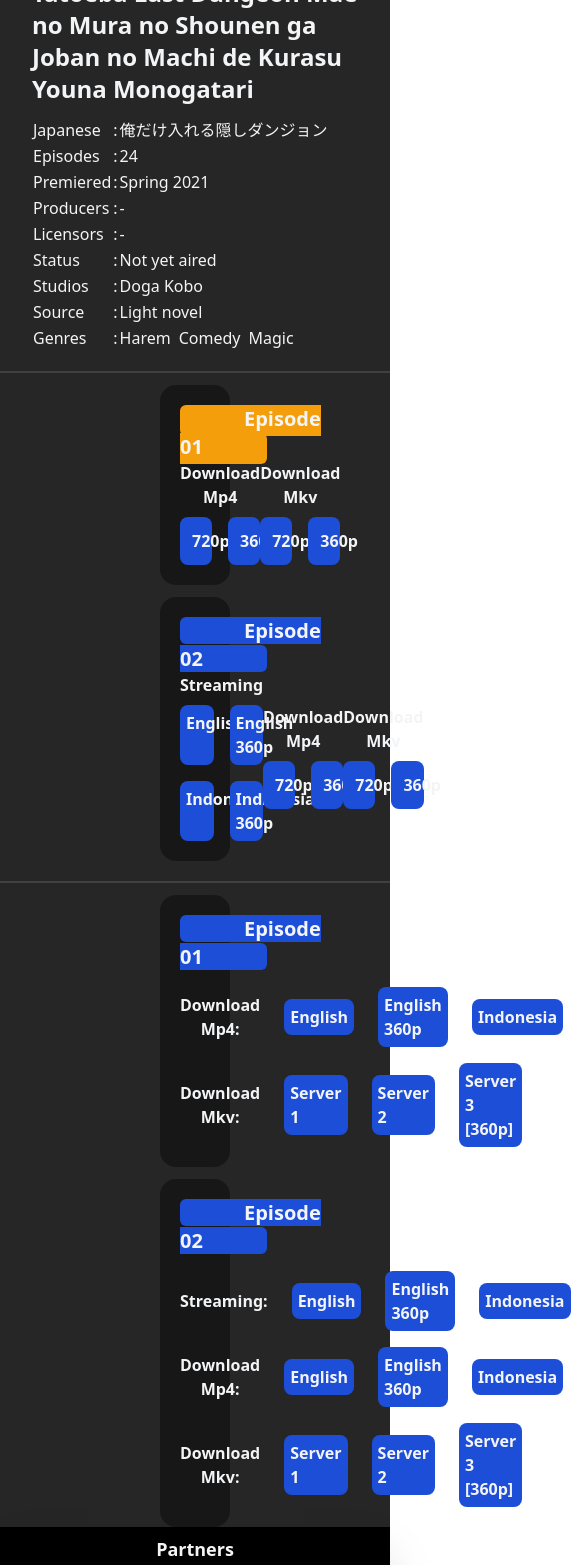
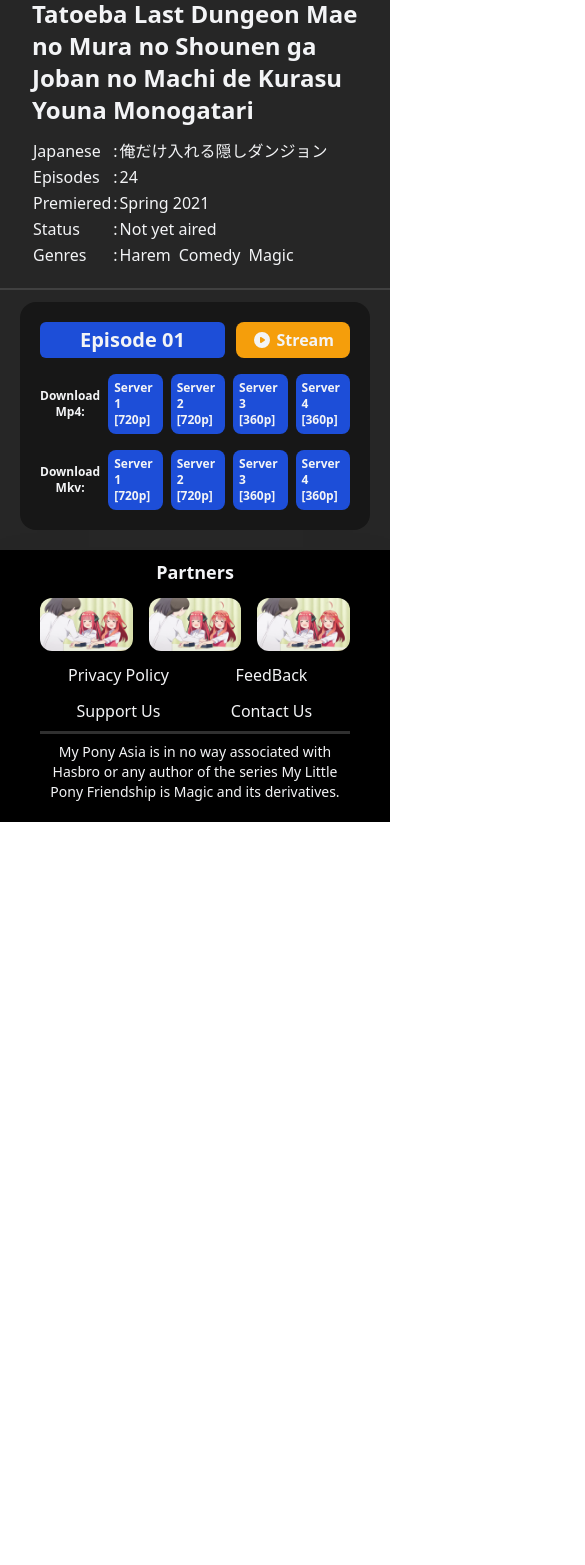
Before and after one commit to KingSit3/TailwindTemplate, a Next.js app: page /myAnimeAsia/detail in a window 390 px wide. Shown: the part 432-1997 px from the top of the page, 585 px wide, since content can reach past the window. After the commit the page ends 1254 px from the top, so only its background shows below. Built offline with nearby package versions, Linux system fonts and the light colour scheme.

Commit message:
Add Responsive

```diff
--- a/pages/myAnimeAsia/detail.jsx
+++ b/pages/myAnimeAsia/detail.jsx
@@ -15,7 +15,7 @@ const Homepage = () => {
 
             {/* {{-- Top Section --}} */}
                 <div className="my-5 flex flex-col md:flex-row mx-5 md:mx-16 lg:mx-32">
-                    <img className="mx-auto max-w-sm sm:max-w-md md:max-w-xl" src="../image/otaku-anime.jpg" alt="Poster"/>
+                    <img className="mx-auto w-60" src="../image/animePoster.webp" alt="Poster"/>
                     <div className="ml-3 md:ml-10">
                         <p className="font-bold text-2xl">Tatoeba Last Dungeon Mae no Mura no Shounen ga Joban no Machi de Kurasu Youna Monogatari</p>
                         <table className="table mt-3">
@@ -35,29 +35,9 @@ const Homepage = () => {
                                 <td>Spring 2021</td>
                             </tr>
                             <tr>
-                                <td>Producers</td>
-                                <td>:</td>
-                                <td>-</td>
-                            </tr>
-                            <tr>
-                                <td>Licensors</td>
-                                <td>:</td>
-                                <td>-</td>
-                            </tr>
-                            <tr>
                                 <td>Status</td>
                                 <td>:</td>
                                 <td>Not yet aired</td>
-                            </tr>
-                            <tr>
-                                <td>Studios</td>
-                                <td>:</td>
-                                <td>Doga Kobo</td>
-                            </tr>
-                            <tr>
-                                <td>Source</td>
-                                <td>:</td>
-                                <td>Light novel</td>
                             </tr>
                             <tr>
                                 <td>Genres</td>
@@ -73,111 +53,35 @@ const Homepage = () => {
                 </div>
             {/* {{-- End Top Section --}} */}
 
-            {/* Episodes Links */}
-                <div className="border-t-2 border-trueGray-700">
+            {/* Episodes Links V2 */}
+                <div className="border-t-2 mt-5 border-trueGray-700 mb-5">
                     {/* EPisode Link */}
-                    <div className="px-40 mt-3 font-semibold">
+                        <div className="px-5 lg:px-40 mt-3 font-semibold">
                         <div className="bg-trueGray-900 p-5 rounded-2xl">
-                            <span className="bg-amber-500 px-16 rounded-md text-xl pb-1">Episode 01</span>
-                            <div className="flex justify-between">
-                            <div className="flex flex-col justify-center">
-                                <p className="text-center">Download Mp4</p>
-                                <div className="grid grid-cols-2 gap-4 text-center mt-2">
-                                    <a className="p-3 rounded-lg bg-blue-700 hover:bg-blue-800 duration-200" href="/myAnimeAsia/stream">720p</a>
-                                    <a className="p-3 rounded-lg bg-blue-700 hover:bg-blue-800 duration-200" href="/myAnimeAsia/stream">360p</a>
+                            <div>
+                                <div className="flex justify-between">
+                                    <p className="bg-blue-700 px-10 md:px-16 py-1 rounded-md text-xl">Episode 01</p>
+                                    <button className="bg-yellow-500 hover:bg-yellow-600 duration-200 px-4 py-1 rounded-lg font-semibold flex items-center focus:outline-none outline-none">
+                                        <svg className="w-5" xmlns="http://www.w3.org/2000/svg" viewBox="0 0 20 20" fill="currentColor">
+                                        <path fill-rule="evenodd" d="M10 18a8 8 0 100-16 8 8 0 000 16zM9.555 7.168A1 1 0 008 8v4a1 1 0 001.555.832l3-2a1 1 0 000-1.664l-3-2z" clip-rule="evenodd" />
+                                        </svg>
+                                        <span className="ml-1">Stream</span>
+                                    </button>
                                 </div>
-                            </div>
-                            <div className="flex flex-col justify-center">
-                                <p className="text-center">Download Mkv</p>
-                                <div className="grid grid-cols-2 gap-4 text-center mt-2">
-                                    <a className="p-3 rounded-lg bg-blue-700 hover:bg-blue-800 duration-200" href="/myAnimeAsia/stream">720p</a>
-                                    <a className="p-3 rounded-lg bg-blue-700 hover:bg-blue-800 duration-200" href="/myAnimeAsia/stream">360p</a>
-                                </div>
-                            </div>
-                        </div>
-                        </div>
-                    </div>
-                    {/* End Episode Link */}
-                    {/* EPisode Link */}
-                    <div className="px-40 mt-3 font-semibold">
-                        <div className="bg-trueGray-900 p-5 rounded-2xl">
-                            <span className="bg-blue-700 px-16 rounded-md text-xl">Episode 02</span>
-                            <div className="flex justify-between">
-                            <div className="flex flex-col justify-center">
-                                <p className="text-center">Streaming</p>
-                                <div className="grid grid-cols-2 gap-4 text-center mt-2">
-                                    <a className="p-1.5 rounded-lg bg-blue-700 hover:bg-blue-800 duration-200" href="/myAnimeAsia/stream">English</a>
-                                    <a className="p-1.5 rounded-lg bg-blue-700 hover:bg-blue-800 duration-200" href="/myAnimeAsia/stream">English 360p</a>
-                                    <a className="p-1.5 rounded-lg bg-blue-700 hover:bg-blue-800 duration-200" href="/myAnimeAsia/stream">Indonesia</a>
-                                    <a className="p-1.5 rounded-lg bg-blue-700 hover:bg-blue-800 duration-200" href="/myAnimeAsia/stream">Indonesia 360p</a>
-                                </div>
-                            </div>
-                            <div className="flex flex-col justify-center">
-                                <p className="text-center">Download Mp4</p>
-                                <div className="grid grid-cols-2 gap-4 text-center mt-2">
-                                    <a className="p-3 rounded-lg bg-blue-700 hover:bg-blue-800 duration-200" href="/myAnimeAsia/stream">720p</a>
-                                    <a className="p-3 rounded-lg bg-blue-700 hover:bg-blue-800 duration-200" href="/myAnimeAsia/stream">360p</a>
-                                </div>
-                            </div>
-                            <div className="flex flex-col justify-center">
-                                <p className="text-center">Download Mkv</p>
-                                <div className="grid grid-cols-2 gap-4 text-center mt-2">
-                                    <a className="p-3 rounded-lg bg-blue-700 hover:bg-blue-800 duration-200" href="/myAnimeAsia/stream">720p</a>
-                                    <a className="p-3 rounded-lg bg-blue-700 hover:bg-blue-800 duration-200" href="/myAnimeAsia/stream">360p</a>
-                                </div>
-                            </div>
-                        </div>
-                        </div>
-                    </div>
-                    {/* End Episode Link */}
-                </div>
-            {/* End Episodes Links */}
-
-            {/* Episodes Links V2 */}
-                <div className="border-t-2 mt-5 border-trueGray-700">
-                    {/* EPisode Link */}
-                    <div className="px-40 mt-3 font-semibold">
-                        <div className="bg-trueGray-900 p-5 rounded-2xl">
-                            <span className="bg-blue-700 px-16 rounded-md text-xl">Episode 01</span>
-                            <div className="flex space-x-6 items-center mt-4">
-                                <p className="text-center">Download Mp4: </p>
-                                    <a className="p-1.5 rounded-lg bg-blue-700 hover:bg-blue-800 duration-200" href="/myAnimeAsia/stream">English</a>
-                                    <a className="p-1.5 rounded-lg bg-blue-700 hover:bg-blue-800 duration-200" href="/myAnimeAsia/stream">English 360p</a>
-                                    <a className="p-1.5 rounded-lg bg-blue-700 hover:bg-blue-800 duration-200" href="/myAnimeAsia/stream">Indonesia</a>
-                                    <a className="p-1.5 rounded-lg bg-blue-700 hover:bg-blue-800 duration-200" href="/myAnimeAsia/stream">Indonesia 360p</a>
-                            </div>
-                            <div className="flex space-x-6 items-center mt-4">
-                                <p className="text-center">Download Mkv: </p>
-                                    <a className="p-1.5 rounded-lg bg-blue-700 hover:bg-blue-800 duration-200" href="/myAnimeAsia/stream">Server 1</a>
-                                    <a className="p-1.5 rounded-lg bg-blue-700 hover:bg-blue-800 duration-200" href="/myAnimeAsia/stream">Server 2</a>
-                                    <a className="p-1.5 rounded-lg bg-blue-700 hover:bg-blue-800 duration-200" href="/myAnimeAsia/stream">Server 3 [360p]</a>
-                            </div>
-                        </div>
-                    </div>
-                    {/* End Episode Link */}
-                    {/* EPisode Link */}
-                    <div className="px-40 mt-3 font-semibold">
-                        <div className="bg-trueGray-900 p-5 rounded-2xl">
-                            <span className="bg-blue-700 px-16 rounded-md text-xl">Episode 02</span>
-                            <div className="flex space-x-6 items-center mt-4">
-                                <p className="text-center">Streaming: </p>
-                                    <a className="p-1.5 rounded-lg bg-blue-700 hover:bg-blue-800 duration-200" href="/myAnimeAsia/stream">English</a>
-                                    <a className="p-1.5 rounded-lg bg-blue-700 hover:bg-blue-800 duration-200" href="/myAnimeAsia/stream">English 360p</a>
-                                    <a className="p-1.5 rounded-lg bg-blue-700 hover:bg-blue-800 duration-200" href="/myAnimeAsia/stream">Indonesia</a>
-                                    <a className="p-1.5 rounded-lg bg-blue-700 hover:bg-blue-800 duration-200" href="/myAnimeAsia/stream">Indonesia 360p</a>
-                            </div>
-                            <div className="flex space-x-6 items-center mt-4">
-                                <p className="text-center">Download Mp4: </p>
-                                    <a className="p-1.5 rounded-lg bg-blue-700 hover:bg-blue-800 duration-200" href="/myAnimeAsia/stream">English</a>
-                                    <a className="p-1.5 rounded-lg bg-blue-700 hover:bg-blue-800 duration-200" href="/myAnimeAsia/stream">English 360p</a>
-                                    <a className="p-1.5 rounded-lg bg-blue-700 hover:bg-blue-800 duration-200" href="/myAnimeAsia/stream">Indonesia</a>
-                                    <a className="p-1.5 rounded-lg bg-blue-700 hover:bg-blue-800 duration-200" href="/myAnimeAsia/stream">Indonesia 360p</a>
-                            </div>
-                            <div className="flex space-x-6 items-center mt-4">
-                                <p className="text-center">Download Mkv: </p>
-                                    <a className="p-1.5 rounded-lg bg-blue-700 hover:bg-blue-800 duration-200" href="/myAnimeAsia/stream">Server 1</a>
-                                    <a className="p-1.5 rounded-lg bg-blue-700 hover:bg-blue-800 duration-200" href="/myAnimeAsia/stream">Server 2</a>
-                                    <a className="p-1.5 rounded-lg bg-blue-700 hover:bg-blue-800 duration-200" href="/myAnimeAsia/stream">Server 3 [360p]</a>
+                                    <div className="flex space-x-2 lg:space-x-6 items-center mt-4 text-xs md:text-sm font-bold">
+                                        <p className="text-center">Download Mp4: </p>
+                                        <a className="p-1.5 rounded-lg bg-blue-700 hover:bg-blue-800 duration-200" href="/myAnimeAsia/stream">Server 1 [720p]</a>
+                                        <a className="p-1.5 rounded-lg bg-blue-700 hover:bg-blue-800 duration-200" href="/myAnimeAsia/stream">Server 2 [720p]</a>
+                                        <a className="p-1.5 rounded-lg bg-blue-700 hover:bg-blue-800 duration-200" href="/myAnimeAsia/stream">Server 3 [360p]</a>
+                                        <a className="p-1.5 rounded-lg bg-blue-700 hover:bg-blue-800 duration-200" href="/myAnimeAsia/stream">Server 4 [360p]</a>
+                                    </div>
+                                    <div className="flex space-x-2 lg:space-x-6 items-center mt-4 text-xs md:text-sm font-bold">
+                                        <p className="text-center">Download Mkv: </p>
+                                        <a className="p-1.5 rounded-lg bg-blue-700 hover:bg-blue-800 duration-200" href="/myAnimeAsia/stream">Server 1 [720p]</a>
+                                        <a className="p-1.5 rounded-lg bg-blue-700 hover:bg-blue-800 duration-200" href="/myAnimeAsia/stream">Server 2 [720p]</a>
+                                        <a className="p-1.5 rounded-lg bg-blue-700 hover:bg-blue-800 duration-200" href="/myAnimeAsia/stream">Server 3 [360p]</a>
+                                        <a className="p-1.5 rounded-lg bg-blue-700 hover:bg-blue-800 duration-200" href="/myAnimeAsia/stream">Server 4 [360p]</a>
+                                    </div>
                             </div>
                         </div>
                     </div>
```
Also changed, not shown: pages/index.jsx (+19 -2 lines), public/image/animePoster.webp (added).
